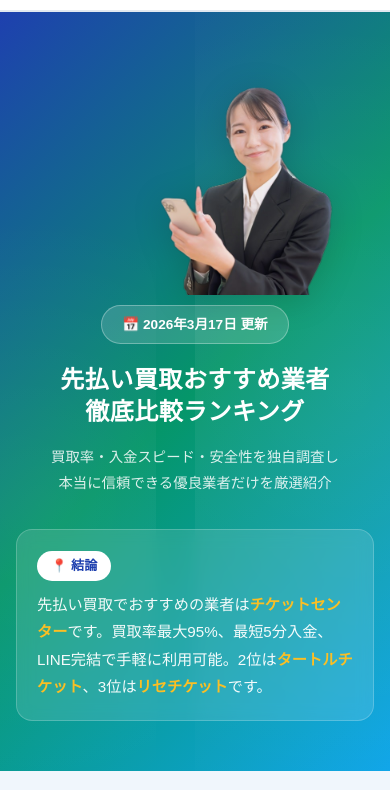
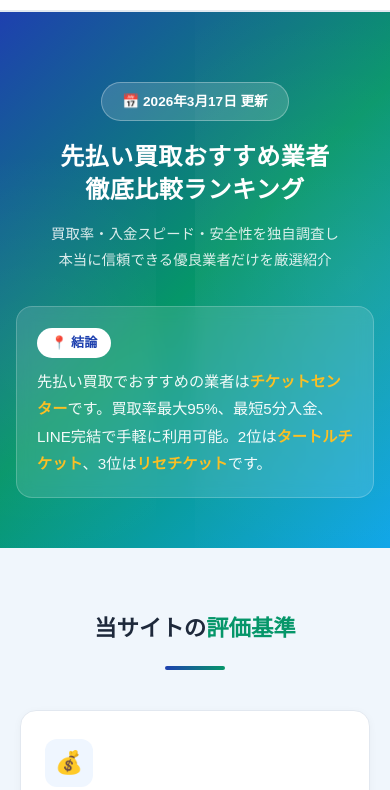
Before and after one commit to yfeet24/sakibarai-hikaku, a plain HTML site: page index.html in a window 390 px wide. Shown: the part 54-844 px from the top of the page. Drawn offline with Linux system fonts and the light colour scheme.

Commit message:
ヒーローを元のテキストのみデザインに戻す

```diff
--- a/index.html
+++ b/index.html
@@ -60,14 +60,11 @@ nav a:hover,nav a.active{color:#1e40af;background:#eff6ff}
 .hero{background:linear-gradient(135deg,#1e40af 0%,#059669 50%,#0ea5e9 100%);padding:80px 20px 60px;text-align:center;position:relative;overflow:hidden}
 .hero::before{content:'';position:absolute;top:-50%;right:-30%;width:80%;height:200%;background:radial-gradient(circle,rgba(255,255,255,0.08) 0%,transparent 60%);pointer-events:none}
 .hero::after{content:'';position:absolute;bottom:-40%;left:-20%;width:60%;height:150%;background:radial-gradient(circle,rgba(255,255,255,0.06) 0%,transparent 50%);pointer-events:none}
-.hero-content{position:relative;z-index:1;max-width:1200px;margin:0 auto;display:flex;align-items:center;gap:0}
-.hero-text{flex:1;text-align:left}
-.hero-image{flex:0 0 auto;text-align:center;margin-left:-30px;margin-right:-40px}
-.hero-image img{width:100%;max-width:700px;height:auto;border-radius:0;box-shadow:none;filter:drop-shadow(0 4px 16px rgba(0,0,0,0.15))}
+.hero-content{position:relative;z-index:1;max-width:800px;margin:0 auto}
 .hero .update-badge{display:inline-block;padding:6px 20px;margin-bottom:20px;background:rgba(255,255,255,0.15);border:1px solid rgba(255,255,255,0.3);border-radius:50px;font-size:0.85rem;font-weight:600;color:#fff}
 .hero h1{font-size:clamp(1.6rem,4.5vw,2.8rem);font-weight:900;color:#fff;line-height:1.35;margin-bottom:16px;letter-spacing:0.02em}
 .hero .subtitle{font-size:clamp(0.9rem,2vw,1.1rem);color:rgba(255,255,255,0.85);margin-bottom:32px;line-height:1.8}
-.hero-summary{max-width:600px;background:rgba(255,255,255,0.12);backdrop-filter:blur(8px);border:1px solid rgba(255,255,255,0.2);border-radius:16px;padding:24px 28px;text-align:left}
+.hero-summary{max-width:600px;margin:0 auto;background:rgba(255,255,255,0.12);backdrop-filter:blur(8px);border:1px solid rgba(255,255,255,0.2);border-radius:16px;padding:24px 28px;text-align:left}
 .hero-summary .summary-label{display:inline-block;background:#fff;color:#1e40af;font-weight:900;font-size:0.82rem;padding:3px 14px;border-radius:20px;margin-bottom:10px}
 .hero-summary p{color:rgba(255,255,255,0.95);font-size:0.95rem;line-height:1.8}
 .hero-summary strong{color:#fbbf24}
@@ -191,10 +188,6 @@ footer .copyright{color:#64748b;font-size:0.78rem;margin-top:20px}
   .card-body{padding:18px 20px 22px}
   .spec-row{grid-template-columns:repeat(2,1fr)}
   .hero{padding:70px 16px 50px}
-  .hero-content{flex-direction:column;text-align:center}
-  .hero-text{text-align:center}
-  .hero-image{flex:0 0 auto;order:-1}
-  .hero-image img{width:320px}
   .hero-summary{padding:20px}
   .step{flex-direction:column;gap:10px;align-items:center;text-align:center}
 }
@@ -219,17 +212,12 @@ footer .copyright{color:#64748b;font-size:0.78rem;margin-top:20px}
 <!-- Hero -->
 <section class="hero">
   <div class="hero-content">
-    <div class="hero-text">
     <div class="update-badge">&#128197; 2026年3月17日 更新</div>
     <h1>先払い買取おすすめ業者<br>徹底比較ランキング</h1>
     <p class="subtitle">買取率・入金スピード・安全性を独自調査し<br>本当に信頼できる優良業者だけを厳選紹介</p>
     <div class="hero-summary">
       <span class="summary-label">&#128205; 結論</span>
       <p>先払い買取でおすすめの業者は<strong>チケットセンター</strong>です。買取率最大95%、最短5分入金、LINE完結で手軽に利用可能。2位は<strong>タートルチケット</strong>、3位は<strong>リセチケット</strong>です。</p>
-      </div>
-    </div>
-    <div class="hero-image">
-      <img src="images/woman-cutout.png" alt="先払い買取比較ナビ - 安心のサポート" width="800" height="533" loading="eager">
     </div>
   </div>
 </section>
```
Lines whose indentation alone changed are shown as unchanged.
